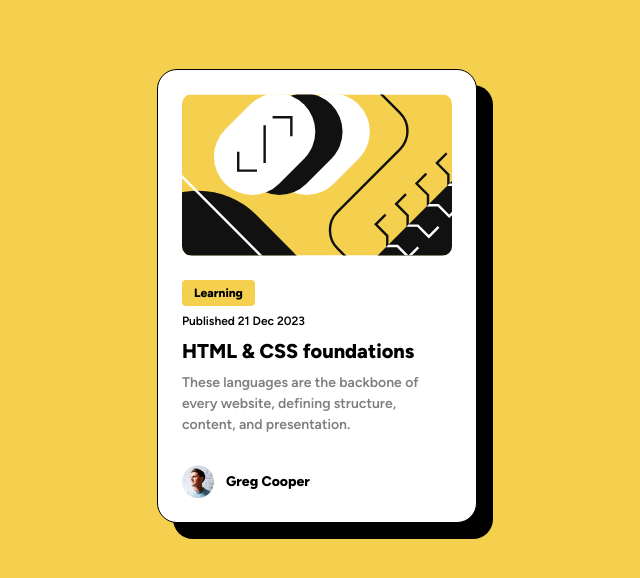
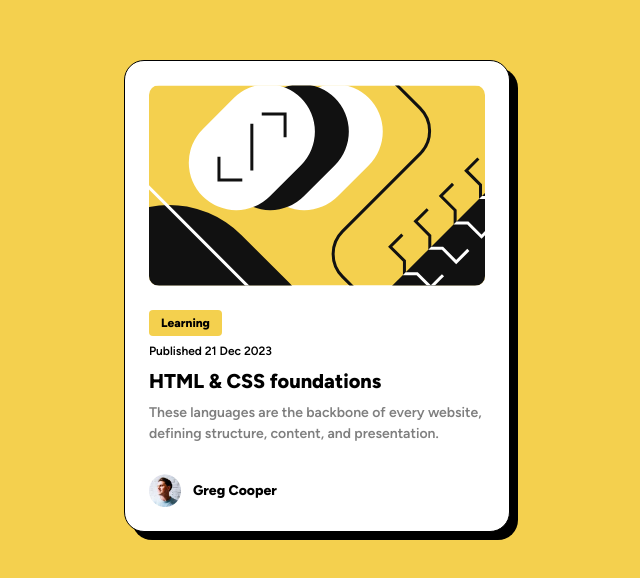
Before and after one commit to kunwar91/fe-mentors_blog-preview-card, a plain HTML site: page index.html in a window 1280 px wide. Shown: the part 104-682 px from the top of the page, without its empty margins (323-963 px from the left). Drawn offline with nearby package versions, Linux system fonts and the light colour scheme.

Commit message:
fix styling

```diff
--- a/index.html
+++ b/index.html
@@ -40,8 +40,8 @@
 
 <body class="bg-primaryYellow container flex justify-center items-center h-screen w-screen">
   <main
-    class="bg-white w-80 flex border-[1px] border-black rounded-[20px] flex p-6 lg:shadow-[16px_16px] min-[320px]:shadow-[8px_8px] shadow-black flex-col">
-    <img src="./assets/images/illustration-article.svg" class="rounded-[10px]" alt="learning" />
+    class="bg-white min-[320px]:w-[329px] lg:w-[386px] box-border flex border-[1px] border-black rounded-[20px] flex p-6 shadow-[8px_8px] shadow-black flex-col hover:shadow-[16px_16px]">
+    <img src="./assets/images/illustration-article.svg" class="rounded-[10px]" height="200px" alt="learning" />
     <div class="container my-6">
       <div
         class="w-[73px] bg-primaryYellow text-black mb-1.5 px-3 py-1 font-['figtree-extrabold'] text-xs rounded leading-[18px]">
```
Also changed, not shown: 1 other file.
